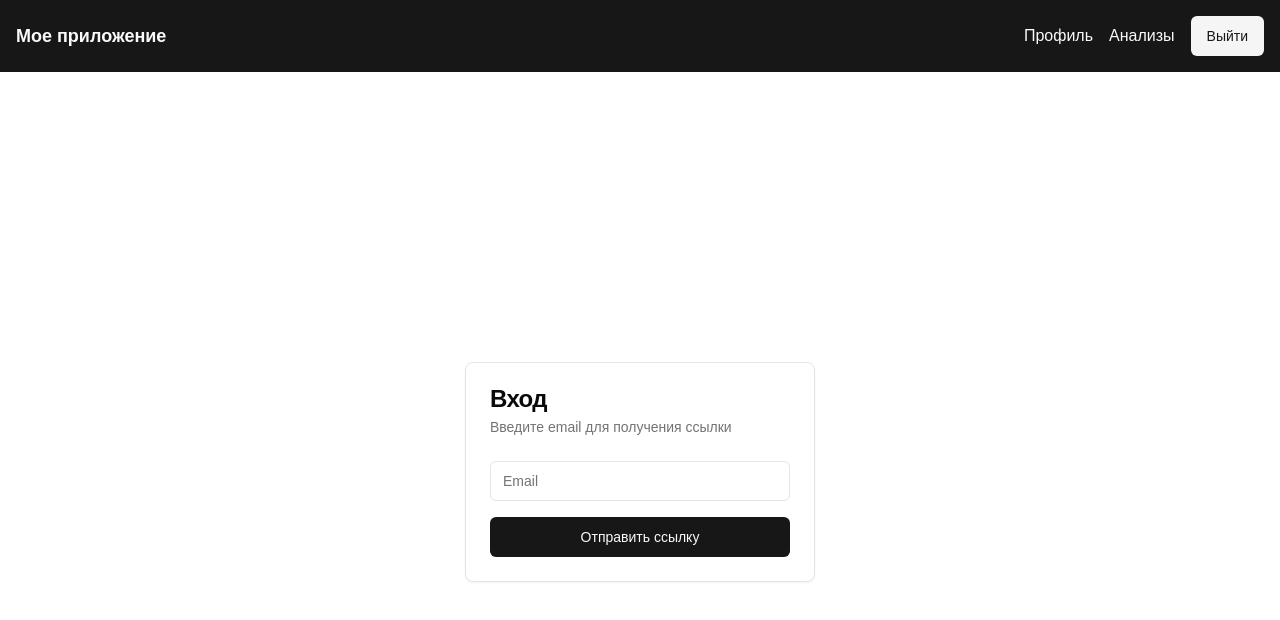
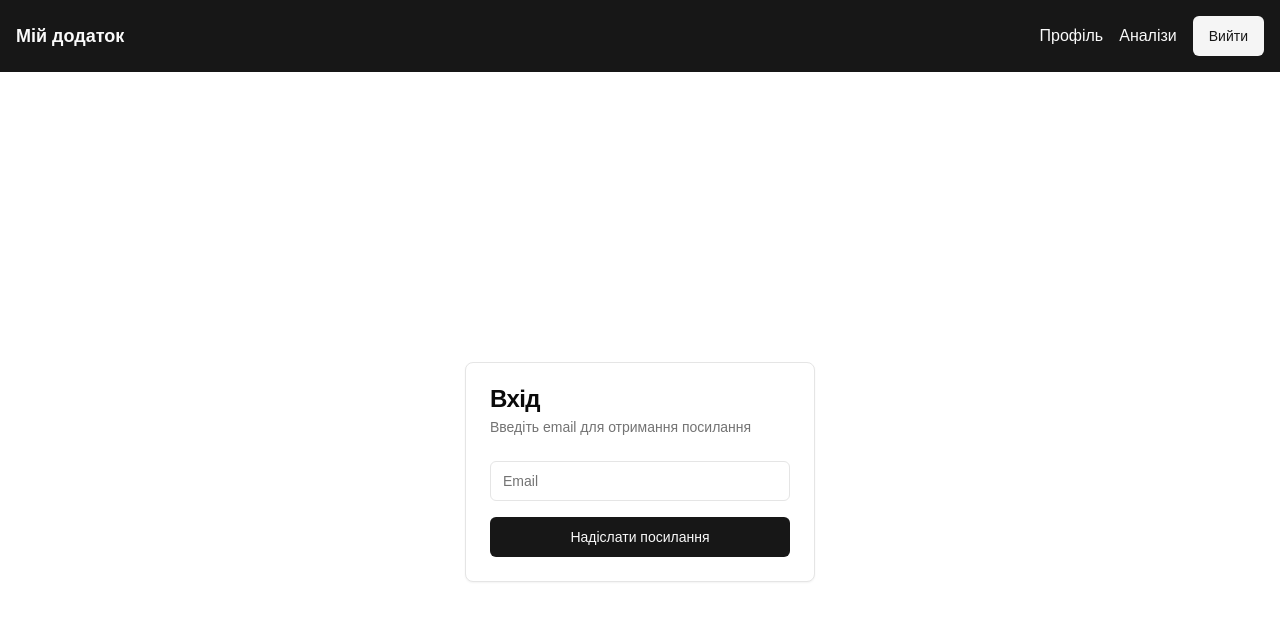
Before and after one commit to Volynskyi-Kirill/limit-values-of-analysis, a Next.js app in the folder client/: page /login in a window 1280 px wide. Shown: the top 620 px of the page. Built offline with nearby package versions, Linux system fonts and the light colour scheme; sample sign-in values are in the browser's storage.

Commit message:
ref: перевод на укр

```diff
--- a/client/src/app/auth/confirm/page.tsx
+++ b/client/src/app/auth/confirm/page.tsx
@@ -13,7 +13,7 @@ import { API_ROUTES } from '@/lib/config/apiRoutes';
 import { useAuth } from '@/components/auth/AuthProvider';
 
 export default function ConfirmAuthPage() {
-  const [message, setMessage] = useState('Подтверждение авторизации...');
+  const [message, setMessage] = useState('Підтвердження авторизації...');
   const router = useRouter();
   const searchParams = useSearchParams();
   const token = searchParams.get('token');
@@ -22,7 +22,7 @@ export default function ConfirmAuthPage() {
   useEffect(() => {
     const confirmAuth = async () => {
       if (!token) {
-        setMessage('Отсутствует токен авторизации');
+        setMessage('Немає токен авторизації');
         return;
       }
 
@@ -34,15 +34,15 @@ export default function ConfirmAuthPage() {
         });
 
         if (response.ok) {
-          setMessage('Авторизация успешна');
+          setMessage('Авторизація успішна');
           login(token);
-          setTimeout(() => router.push('/dashboard'), 500);
+          setTimeout(() => router.push('/profile'), 500);
         } else {
-          setMessage('Ошибка авторизации');
+          setMessage('Помилка авторизації');
         }
       } catch (error) {
         console.error('error: ', error);
-        setMessage('Произошла ошибка. Попробуйте еще раз');
+        setMessage('Сталася помилка. Спробуйте ще раз');
       }
     };
 
@@ -53,7 +53,7 @@ export default function ConfirmAuthPage() {
     <div className='flex min-h-screen items-center justify-center'>
       <Card className='w-[350px]'>
         <CardHeader>
-          <CardTitle>Подтверждение входа</CardTitle>
+          <CardTitle>Підтвердження входу</CardTitle>
           <CardDescription>{message}</CardDescription>
         </CardHeader>
         <CardContent>
--- a/client/src/app/dashboard/page.tsx
+++ b/client/src/app/dashboard/page.tsx
@@ -3,7 +3,7 @@
 import { withAuth } from '@/lib/auth';
 
 function DashboardPage() {
-  return <div>Защищенная страница дашборда</div>;
+  return <div>Захищена сторінка дашборду</div>;
 }
 
 export default withAuth(DashboardPage);
--- a/client/src/app/profile/page.tsx
+++ b/client/src/app/profile/page.tsx
@@ -27,7 +27,7 @@ function ProfilePage() {
   }, [user, setUser]);
 
   if (!user) {
-    return <div>Загрузка профиля...</div>;
+    return <div>Завантаження профілю...</div>;
   }
 
   return (
@@ -48,13 +48,13 @@ function ProfilePage() {
             <div className='flex items-center space-x-2'>
               <UserIcon className='text-muted-foreground' />
               <span>
-                Пол: {user.gender === Gender.male ? 'Мужской' : 'Женский'}
+                Стать: {user.gender === Gender.male ? 'Мужской' : 'Женский'}
               </span>
             </div>
             <div className='flex items-center space-x-2'>
               <CalendarIcon className='text-muted-foreground' />
               <span>
-                Дата рождения: {new Date(user.birthDate).toLocaleDateString()}
+                Дата народження: {new Date(user.birthDate).toLocaleDateString()}
               </span>
             </div>
             <div className='flex items-center space-x-2'>
@@ -62,10 +62,12 @@ function ProfilePage() {
               <span>Email: {user.email}</span>
             </div>
             <div className='text-sm text-muted-foreground'>
-              <p>Аккаунт создан: {new Date(user.createdAt).toLocaleString()}</p>
               <p>
-                Последнее обновление:{' '}
-                {new Date(user.updatedAt).toLocaleString()}
+                Обліковий запис створено:{' '}
+                {new Date(user.createdAt).toLocaleString()}
+              </p>
+              <p>
+                Останнє оновлення: {new Date(user.updatedAt).toLocaleString()}
               </p>
             </div>
           </div>
--- a/client/src/components/NavigationMenu.tsx
+++ b/client/src/components/NavigationMenu.tsx
@@ -15,17 +15,17 @@ export function NavigationMenu() {
     <nav className='bg-primary text-primary-foreground p-4'>
       <div className='container mx-auto flex justify-between items-center'>
         <Link href='/dashboard' className='text-lg font-bold'>
-          Мое приложение
+          Мій додаток
         </Link>
         <div className='space-x-4'>
           <Link href='/profile' className='hover:underline'>
-            Профиль
+            Профіль
           </Link>
           <Link href='/tests' className='hover:underline'>
-            Анализы
+            Аналізи
           </Link>
           <Button variant='secondary' onClick={logout}>
-            Выйти
+            Вийти
           </Button>
         </div>
       </div>
--- a/client/src/components/auth/LoginForm.tsx
+++ b/client/src/components/auth/LoginForm.tsx
@@ -27,13 +27,13 @@ export function LoginForm() {
         body: JSON.stringify({ email }),
       });
       if (response.ok) {
-        setMessage('Ссылка для входа отправлена на вашу почту');
+        setMessage('Посилання для входу надіслано на вашу пошту');
       } else {
-        setMessage('Произошла ошибка. Попробуйте еще раз');
+        setMessage('Сталася помилка. Спробуйте ще раз');
       }
     } catch (error) {
       console.error('error: ', error);
-      setMessage('Произошла ошибка. Попробуйте еще раз');
+      setMessage('Сталася помилка. Спробуйте ще раз');
     }
     setIsLoading(false);
   };
@@ -41,8 +41,8 @@ export function LoginForm() {
   return (
     <Card className='w-[350px]'>
       <CardHeader>
-        <CardTitle>Вход</CardTitle>
-        <CardDescription>Введите email для получения ссылки</CardDescription>
+        <CardTitle>Вхід</CardTitle>
+        <CardDescription>Введіть email для отримання посилання</CardDescription>
       </CardHeader>
       <CardContent>
         <form onSubmit={handleSubmit} className='space-y-4'>
@@ -54,7 +54,7 @@ export function LoginForm() {
             required
           />
           <Button type='submit' className='w-full' disabled={isLoading}>
-            {isLoading ? 'Отправка...' : 'Отправить ссылку'}
+            {isLoading ? 'Надсилання...' : 'Надіслати посилання'}
           </Button>
         </form>
         {message && <p className='mt-4 text-center text-sm'>{message}</p>}
```
